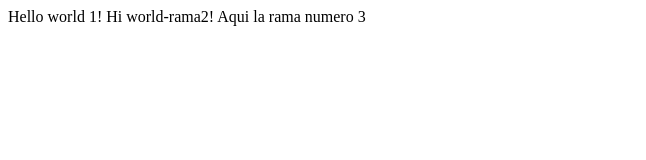
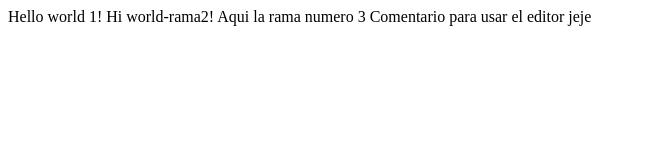
Before and after one commit to mbraian/vortex-practicaGit, a plain HTML site: page index.html in a window 1280 px wide. Shown: the whole page, without its empty margins (0-646 px from the left). Drawn offline with Linux system fonts and the light colour scheme.

Commit message:
Comit desde el editor ntegrado
Descripcion

```diff
--- a/index.html
+++ b/index.html
@@ -9,5 +9,6 @@
     Hello world 1!
     Hi world-rama2!
     Aqui la rama numero 3
+    Comentario para usar el editor jeje
 </body>
 </html>
```
